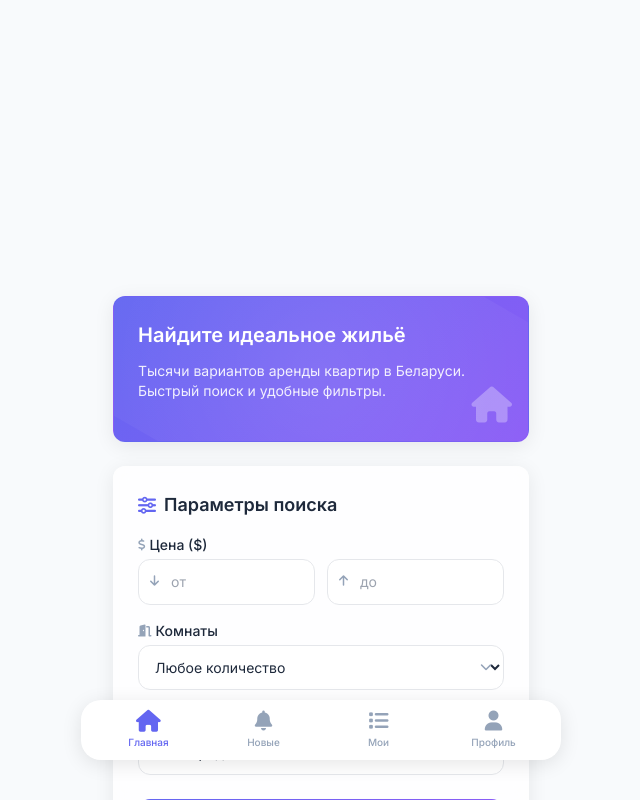
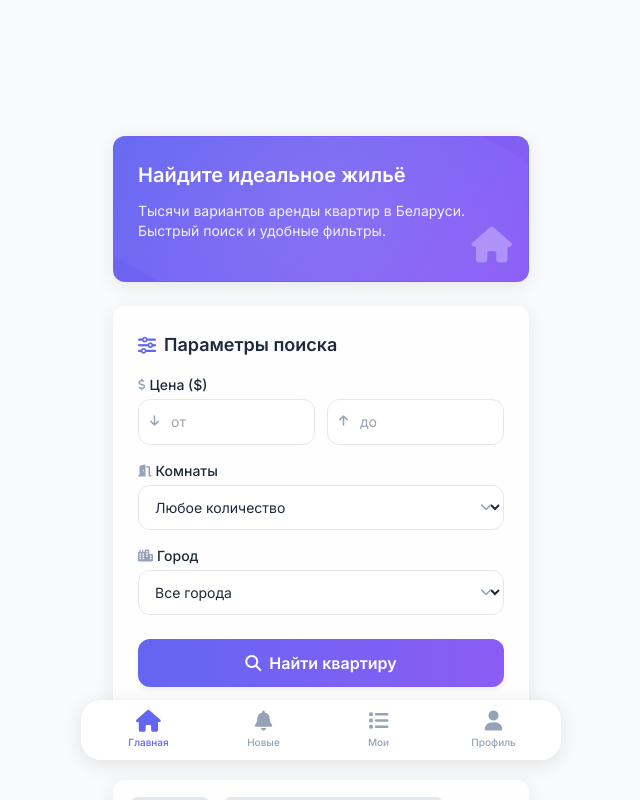
Before and after one commit to gettixvp/poisk_ky, a plain HTML site: page static/index.html in a window 1280 px wide. Shown: the whole page, without its empty margins (319-959 px from the left). Drawn offline with nearby package versions, Linux system fonts and the light colour scheme; a script that the page names is missing.

Commit message:
Update index.html

```diff
--- a/static/index.html
+++ b/static/index.html
@@ -61,11 +61,11 @@
             padding: 0;
             overscroll-behavior: none;
             height: 100vh;
-            padding-top: 20vh; /* Смещение всего интерфейса вниз на 20% */
+            padding-top: 0vh; /* Смещение всего интерфейса вниз на 20% */
         }
 
         .safe-area {
-            height: calc(100vh - 20vh);
+            height: calc(100vh - 0vh);
             display: flex;
             flex-direction: column;
             position: relative;
```
